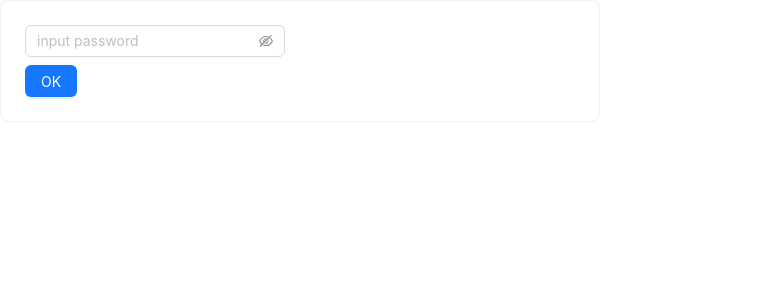
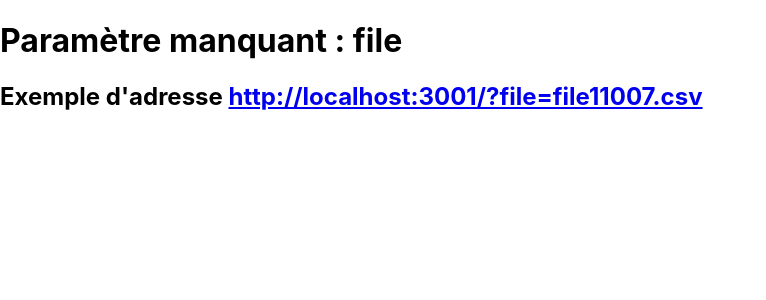
Before and after one commit to AlainBartmanDilaw/marsh-sam-FakeASO, a React (Create React App) app: page / in a window 1280 px wide. Shown: the top 300 px of the page, without its empty margins (0-766 px from the left). Built offline with nearby package versions, Linux system fonts and the light colour scheme.

Commit message:
URL Parameters
Handling the case where no parameter is in the URL

```diff
--- a/src/App.tsx
+++ b/src/App.tsx
@@ -67,6 +67,15 @@ function App() {
         }, 3000);
     }
 
+    if (file === "") {
+        return <body>
+        <h1>Paramètre manquant : file</h1>
+        <h2>Exemple d'adresse <a
+            href={"http://localhost:3001/?file=file11007.csv"}>http://localhost:3001/?file=file11007.csv</a>
+        </h2>
+        </body>
+    } else {
+
         return <Card style={{width: 600}}>
             {contextHolder}
             <Space direction={"horizontal"}>
@@ -100,4 +109,6 @@ function App() {
         </Card>;
     }
 
+}
+
 export default App;
```
Lines whose indentation alone changed are shown as unchanged.
